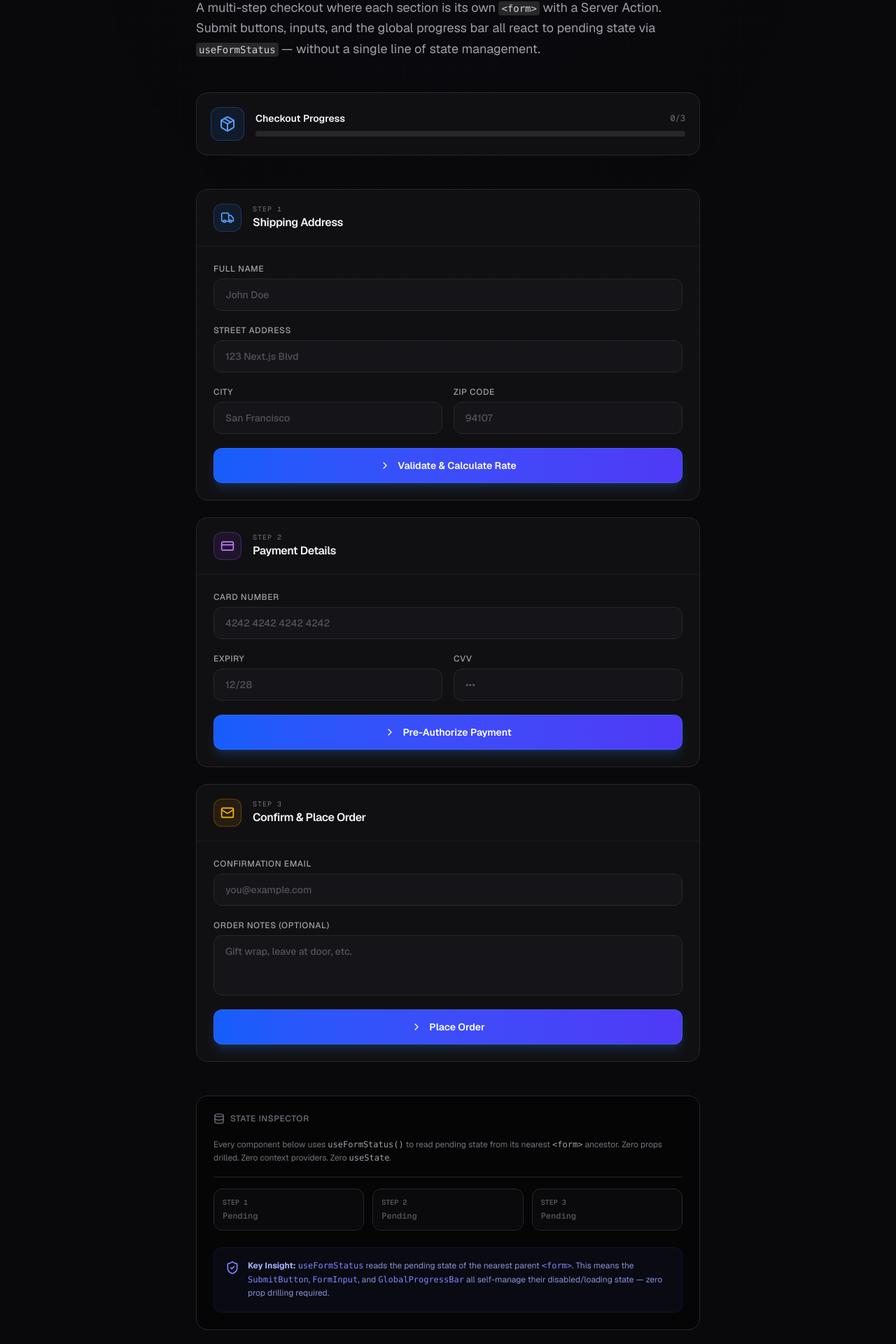
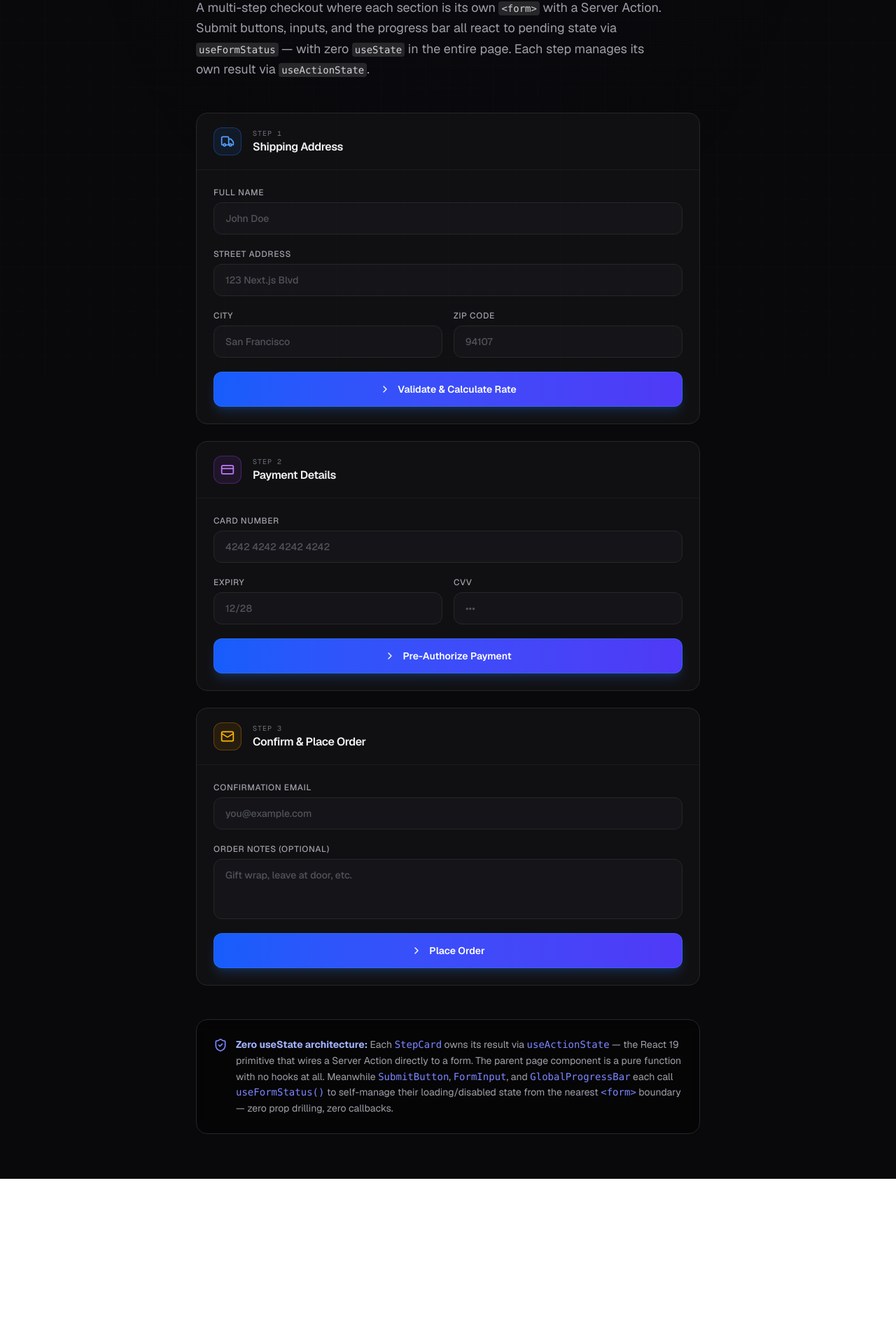
Before and after one commit to harsh-bhadana/next-labs, a Next.js app: page /performance-lab/form-status in a window 1280 px wide. Shown: the part 259-2179 px from the top of the page at 70% size. After the commit the page ends 1943 px from the top, so only its background shows below. Built offline with nearby package versions, Linux system fonts and the light colour scheme; what @heroui/react would draw is missing.

Commit message:
feat: implement multi-step form with useFormStatus and useActionState in performance lab

```diff
--- a/app/performance-lab/form-status/actions.ts
+++ b/app/performance-lab/form-status/actions.ts
@@ -8,7 +8,7 @@ export type StepResult = {
 };
 
 // Simulate shipping calculation latency
-export async function processShipping(formData: FormData): Promise<StepResult> {
+export async function processShipping(_prev: StepResult | null, formData: FormData): Promise<StepResult> {
   await new Promise((resolve) => setTimeout(resolve, 2000));
 
   const fullName = formData.get("fullName") as string;
@@ -28,7 +28,7 @@ export async function processShipping(formData: FormData): Promise<StepResult> {
 }
 
 // Simulate payment gateway latency
-export async function processPayment(formData: FormData): Promise<StepResult> {
+export async function processPayment(_prev: StepResult | null, formData: FormData): Promise<StepResult> {
   await new Promise((resolve) => setTimeout(resolve, 3000));
 
   const cardNumber = formData.get("cardNumber") as string;
@@ -55,7 +55,7 @@ export async function processPayment(formData: FormData): Promise<StepResult> {
 }
 
 // Simulate order confirmation
-export async function processConfirmation(formData: FormData): Promise<StepResult> {
+export async function processConfirmation(_prev: StepResult | null, formData: FormData): Promise<StepResult> {
   await new Promise((resolve) => setTimeout(resolve, 1500));
 
   const email = formData.get("email") as string;
--- a/app/performance-lab/form-status/page.tsx
+++ b/app/performance-lab/form-status/page.tsx
@@ -1,21 +1,18 @@
 "use client";
 
 import { useFormStatus } from "react-dom";
-import { useState, useRef } from "react";
+import { useActionState } from "react";
 import Link from "next/link";
 import {
   ArrowLeft,
-  Package,
   CreditCard,
   Mail,
   Loader2,
   CheckCircle2,
   XCircle,
   ChevronRight,
-  Database,
   Truck,
   ShieldCheck,
-  PartyPopper,
 } from "lucide-react";
 import {
   processShipping,
@@ -193,35 +190,29 @@ function StepResultBanner({ result }: { result: StepResult }) {
   );
 }
 
-// ─── Step card (each wraps its own <form>) ───────────────────────────────────
-type StepConfig = {
+// ─── Self-contained Step Card ────────────────────────────────────────────────
+// Each card owns its state via useActionState — zero parent state needed.
+function StepCard({
+  number,
+  title,
+  icon,
+  accentColor,
+  serverAction,
+  fields,
+  submitLabel,
+}: {
   number: number;
   title: string;
   icon: React.ReactNode;
   accentColor: string;
-  action: (formData: FormData) => Promise<StepResult>;
+  serverAction: (prev: StepResult | null, formData: FormData) => Promise<StepResult>;
   fields: React.ReactNode;
   submitLabel: string;
-};
-
-function StepCard({
-  config,
-  result,
-  onResult,
-}: {
-  config: StepConfig;
-  result: StepResult | null;
-  onResult: (result: StepResult) => void;
 }) {
-  const formRef = useRef<HTMLFormElement>(null);
-
-  const handleAction = async (formData: FormData) => {
-    const res = await config.action(formData);
-    onResult(res);
-    if (res.success && formRef.current) {
-      // Don't reset — keep values visible after success
-    }
-  };
+  // useActionState: the React 19 way to manage form results.
+  // The server action receives (prevState, formData) automatically.
+  // No useState, no setX, no onSubmit handler, no wrapper.
+  const [result, formAction, isPending] = useActionState(serverAction, null);
 
   const isCompleted = result?.success;
 
@@ -242,18 +233,18 @@ function StepCard({
             flex items-center justify-center w-10 h-10 rounded-xl border text-sm font-bold
             ${isCompleted
               ? "bg-emerald-500/10 border-emerald-500/30 text-emerald-400"
-              : `${config.accentColor}`
+              : accentColor
             }
           `}
         >
-          {isCompleted ? <CheckCircle2 className="w-5 h-5" /> : config.icon}
+          {isCompleted ? <CheckCircle2 className="w-5 h-5" /> : icon}
         </div>
         <div className="flex flex-col">
           <span className="text-[10px] font-mono uppercase tracking-widest text-zinc-500">
-            Step {config.number}
+            Step {number}
           </span>
           <h3 className="text-base font-semibold tracking-tight text-zinc-100">
-            {config.title}
+            {title}
           </h3>
         </div>
         {isCompleted && (
@@ -263,17 +254,17 @@ function StepCard({
         )}
       </div>
 
-      {/* The actual <form> — useFormStatus reads from this boundary */}
-      <form ref={formRef} action={handleAction} className="p-6 flex flex-col gap-5">
-        {/* GlobalProgressBar is inside the form so it can read THIS form's status */}
+      {/* The <form> — useFormStatus children read from THIS form boundary */}
+      <form action={formAction} className="p-6 flex flex-col gap-5">
+        {/* GlobalProgressBar reads pending from this <form> */}
         <GlobalProgressBar />
 
-        {config.fields}
+        {fields}
 
         {result && <StepResultBanner result={result} />}
 
         <SubmitButton
-          label={config.submitLabel}
+          label={submitLabel}
           icon={<ChevronRight className="w-4 h-4" />}
         />
       </form>
@@ -282,79 +273,9 @@ function StepCard({
 }
 
 // ═══════════════════════════════════════════════════════════════════════════════
-// MAIN PAGE
+// MAIN PAGE — Zero useState. Zero setX. Pure composition.
 // ═══════════════════════════════════════════════════════════════════════════════
 export default function FormStatusPage() {
-  const [results, setResults] = useState<Record<number, StepResult>>({});
-
-  const completedCount = Object.values(results).filter((r) => r.success).length;
-  const totalSteps = 3;
-
-  const steps: StepConfig[] = [
-    {
-      number: 1,
-      title: "Shipping Address",
-      icon: <Truck className="w-5 h-5" />,
-      accentColor: "bg-blue-500/10 border-blue-500/30 text-blue-400",
-      action: processShipping,
-      submitLabel: "Validate & Calculate Rate",
-      fields: (
-        <>
-          <FormInput label="Full Name" name="fullName" placeholder="John Doe" />
-          <FormInput label="Street Address" name="address" placeholder="123 Next.js Blvd" />
-          <div className="grid grid-cols-2 gap-4">
-            <FormInput label="City" name="city" placeholder="San Francisco" />
-            <FormInput label="ZIP Code" name="zip" placeholder="94107" />
-          </div>
-        </>
-      ),
-    },
-    {
-      number: 2,
-      title: "Payment Details",
-      icon: <CreditCard className="w-5 h-5" />,
-      accentColor: "bg-purple-500/10 border-purple-500/30 text-purple-400",
-      action: processPayment,
-      submitLabel: "Pre-Authorize Payment",
-      fields: (
-        <>
-          <FormInput
-            label="Card Number"
-            name="cardNumber"
-            placeholder="4242 4242 4242 4242"
-          />
-          <div className="grid grid-cols-2 gap-4">
-            <FormInput label="Expiry" name="expiry" placeholder="12/28" />
-            <FormInput label="CVV" name="cvv" type="password" placeholder="•••" />
-          </div>
-        </>
-      ),
-    },
-    {
-      number: 3,
-      title: "Confirm & Place Order",
-      icon: <Mail className="w-5 h-5" />,
-      accentColor: "bg-amber-500/10 border-amber-500/30 text-amber-400",
-      action: processConfirmation,
-      submitLabel: "Place Order",
-      fields: (
-        <>
-          <FormInput
-            label="Confirmation Email"
-            name="email"
-            type="email"
-            placeholder="you@example.com"
-          />
-          <FormTextarea
-            label="Order Notes (Optional)"
-            name="notes"
-            placeholder="Gift wrap, leave at door, etc."
-          />
-        </>
-      ),
-    },
-  ];
-
   return (
     <div className="min-h-screen bg-zinc-950 text-zinc-100 font-sans selection:bg-blue-500/30">
       {/* Background */}
@@ -392,126 +313,105 @@ export default function FormStatusPage() {
               <code className="text-zinc-300 bg-zinc-800 px-1 py-0.5 rounded text-sm">
                 &lt;form&gt;
               </code>{" "}
-              with a Server Action. Submit buttons, inputs, and the global progress bar
+              with a Server Action. Submit buttons, inputs, and the progress bar
               all react to pending state via{" "}
               <code className="text-zinc-300 bg-zinc-800 px-1 py-0.5 rounded text-sm">
                 useFormStatus
               </code>{" "}
-              — without a single line of state management.
+              — with zero <code className="text-zinc-300 bg-zinc-800 px-1 py-0.5 rounded text-sm">useState</code> in the entire page.
+              Each step manages its own result via{" "}
+              <code className="text-zinc-300 bg-zinc-800 px-1 py-0.5 rounded text-sm">
+                useActionState
+              </code>.
             </p>
           </div>
         </header>
 
-        {/* Progress overview */}
-        <div className="flex items-center gap-4 p-5 rounded-2xl bg-zinc-900/50 border border-zinc-800">
-          <div
-            className={`flex items-center justify-center w-12 h-12 rounded-xl border ${
-              completedCount === totalSteps
-                ? "bg-emerald-500/10 border-emerald-500/30 text-emerald-400"
-                : "bg-blue-500/10 border-blue-500/30 text-blue-400"
-            }`}
-          >
-            {completedCount === totalSteps ? (
-              <PartyPopper className="w-6 h-6" />
-            ) : (
-              <Package className="w-6 h-6" />
-            )}
+        {/* Step forms — each is fully self-contained */}
+        <div className="flex flex-col gap-6">
+          <StepCard
+            number={1}
+            title="Shipping Address"
+            icon={<Truck className="w-5 h-5" />}
+            accentColor="bg-blue-500/10 border-blue-500/30 text-blue-400"
+            serverAction={processShipping}
+            submitLabel="Validate & Calculate Rate"
+            fields={
+              <>
+                <FormInput label="Full Name" name="fullName" placeholder="John Doe" />
+                <FormInput label="Street Address" name="address" placeholder="123 Next.js Blvd" />
+                <div className="grid grid-cols-2 gap-4">
+                  <FormInput label="City" name="city" placeholder="San Francisco" />
+                  <FormInput label="ZIP Code" name="zip" placeholder="94107" />
                 </div>
-          <div className="flex-1 min-w-0">
-            <div className="flex items-center justify-between mb-2">
-              <span className="text-sm font-semibold">
-                {completedCount === totalSteps
-                  ? "All steps complete!"
-                  : `Checkout Progress`}
-              </span>
-              <span className="text-xs font-mono text-zinc-500">
-                {completedCount}/{totalSteps}
-              </span>
+              </>
+            }
+          />
+
+          <StepCard
+            number={2}
+            title="Payment Details"
+            icon={<CreditCard className="w-5 h-5" />}
+            accentColor="bg-purple-500/10 border-purple-500/30 text-purple-400"
+            serverAction={processPayment}
+            submitLabel="Pre-Authorize Payment"
+            fields={
+              <>
+                <FormInput
+                  label="Card Number"
+                  name="cardNumber"
+                  placeholder="4242 4242 4242 4242"
+                />
+                <div className="grid grid-cols-2 gap-4">
+                  <FormInput label="Expiry" name="expiry" placeholder="12/28" />
+                  <FormInput label="CVV" name="cvv" type="password" placeholder="•••" />
                 </div>
-            <div className="h-2 bg-zinc-800 rounded-full overflow-hidden">
-              <div
-                className="h-full bg-gradient-to-r from-blue-500 to-indigo-500 rounded-full transition-all duration-700 ease-out"
-                style={{ width: `${(completedCount / totalSteps) * 100}%` }}
+              </>
+            }
+          />
+
+          <StepCard
+            number={3}
+            title="Confirm & Place Order"
+            icon={<Mail className="w-5 h-5" />}
+            accentColor="bg-amber-500/10 border-amber-500/30 text-amber-400"
+            serverAction={processConfirmation}
+            submitLabel="Place Order"
+            fields={
+              <>
+                <FormInput
+                  label="Confirmation Email"
+                  name="email"
+                  type="email"
+                  placeholder="you@example.com"
+                />
+                <FormTextarea
+                  label="Order Notes (Optional)"
+                  name="notes"
+                  placeholder="Gift wrap, leave at door, etc."
+                />
+              </>
+            }
           />
         </div>
-          </div>
-        </div>
 
-        {/* Step forms */}
-        <div className="flex flex-col gap-6">
-          {steps.map((step) => (
-            <StepCard
-              key={step.number}
-              config={step}
-              result={results[step.number] ?? null}
-              onResult={(res) =>
-                setResults((prev) => ({ ...prev, [step.number]: res }))
-              }
-            />
-          ))}
-        </div>
-
-        {/* State Inspector */}
-        <div className="flex flex-col gap-4 p-6 bg-black/40 backdrop-blur-sm rounded-2xl border border-zinc-800 font-mono text-sm">
-          <div className="flex items-center gap-2 text-zinc-500 mb-1 font-sans font-medium uppercase tracking-wider text-xs">
-            <Database className="w-4 h-4" /> State Inspector
-          </div>
-          <p className="text-zinc-500 text-xs font-sans leading-relaxed">
-            Every component below uses{" "}
-            <code className="text-zinc-400">useFormStatus()</code> to read
-            pending state from its nearest{" "}
-            <code className="text-zinc-400">&lt;form&gt;</code> ancestor.
-            Zero props drilled. Zero context providers. Zero{" "}
-            <code className="text-zinc-400">useState</code>.
-          </p>
-          <div className="h-px bg-zinc-800" />
-          <div className="grid grid-cols-1 sm:grid-cols-3 gap-3">
-            {steps.map((step) => {
-              const r = results[step.number];
-              return (
-                <div
-                  key={step.number}
-                  className={`flex flex-col gap-1 p-3 rounded-xl border ${
-                    r?.success
-                      ? "border-emerald-500/20 bg-emerald-500/5"
-                      : r && !r.success
-                      ? "border-red-500/20 bg-red-500/5"
-                      : "border-zinc-800 bg-zinc-900/30"
-                  }`}
-                >
-                  <span className="text-[10px] text-zinc-500 uppercase">
-                    Step {step.number}
-                  </span>
-                  <span
-                    className={`text-xs font-semibold ${
-                      r?.success
-                        ? "text-emerald-400"
-                        : r && !r.success
-                        ? "text-red-400"
-                        : "text-zinc-600"
-                    }`}
-                  >
-                    {r?.success ? "✓ Settled" : r ? "✗ Failed" : "Pending"}
-                  </span>
-                </div>
-              );
-            })}
-          </div>
-
-          {/* Key concept callout */}
-          <div className="mt-2 p-4 rounded-xl bg-indigo-500/5 border border-indigo-500/10 text-indigo-300/80">
+        {/* Architecture explainer */}
+        <div className="flex flex-col gap-4 p-6 bg-black/40 backdrop-blur-sm rounded-2xl border border-zinc-800">
           <div className="flex items-start gap-3">
             <ShieldCheck className="w-5 h-5 shrink-0 mt-0.5 text-indigo-400" />
-              <div className="text-xs leading-relaxed font-sans">
-                <span className="font-bold text-indigo-300">Key Insight:</span>{" "}
-                <code className="text-indigo-400">useFormStatus</code> reads the
-                pending state of the nearest parent{" "}
-                <code className="text-indigo-400">&lt;form&gt;</code>. This means
-                the <code className="text-indigo-400">SubmitButton</code>,{" "}
+            <div className="text-sm leading-relaxed text-zinc-400">
+              <span className="font-bold text-indigo-300">Zero useState architecture:</span>{" "}
+              Each <code className="text-indigo-400">StepCard</code> owns its result via{" "}
+              <code className="text-indigo-400">useActionState</code> — the React 19 primitive
+              that wires a Server Action directly to a form. The parent page component is a pure
+              function with no hooks at all. Meanwhile{" "}
+              <code className="text-indigo-400">SubmitButton</code>,{" "}
               <code className="text-indigo-400">FormInput</code>, and{" "}
-                <code className="text-indigo-400">GlobalProgressBar</code> all
-                self-manage their disabled/loading state — zero prop drilling required.
-              </div>
+              <code className="text-indigo-400">GlobalProgressBar</code> each call{" "}
+              <code className="text-indigo-400">useFormStatus()</code> to self-manage
+              their loading/disabled state from the nearest{" "}
+              <code className="text-indigo-400">&lt;form&gt;</code> boundary — zero prop drilling,
+              zero callbacks.
             </div>
           </div>
         </div>
```
Lines whose indentation alone changed are shown as unchanged.
